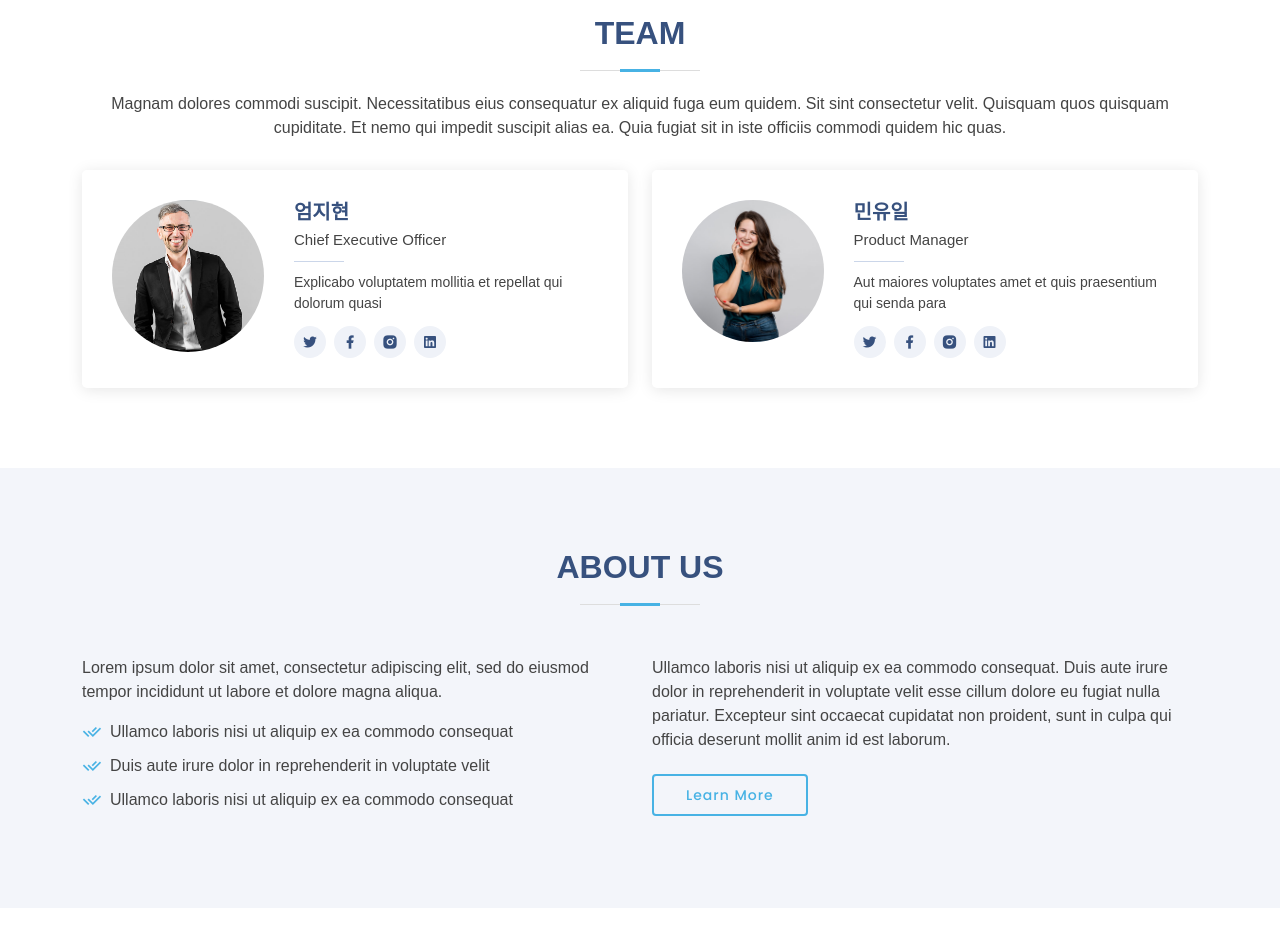
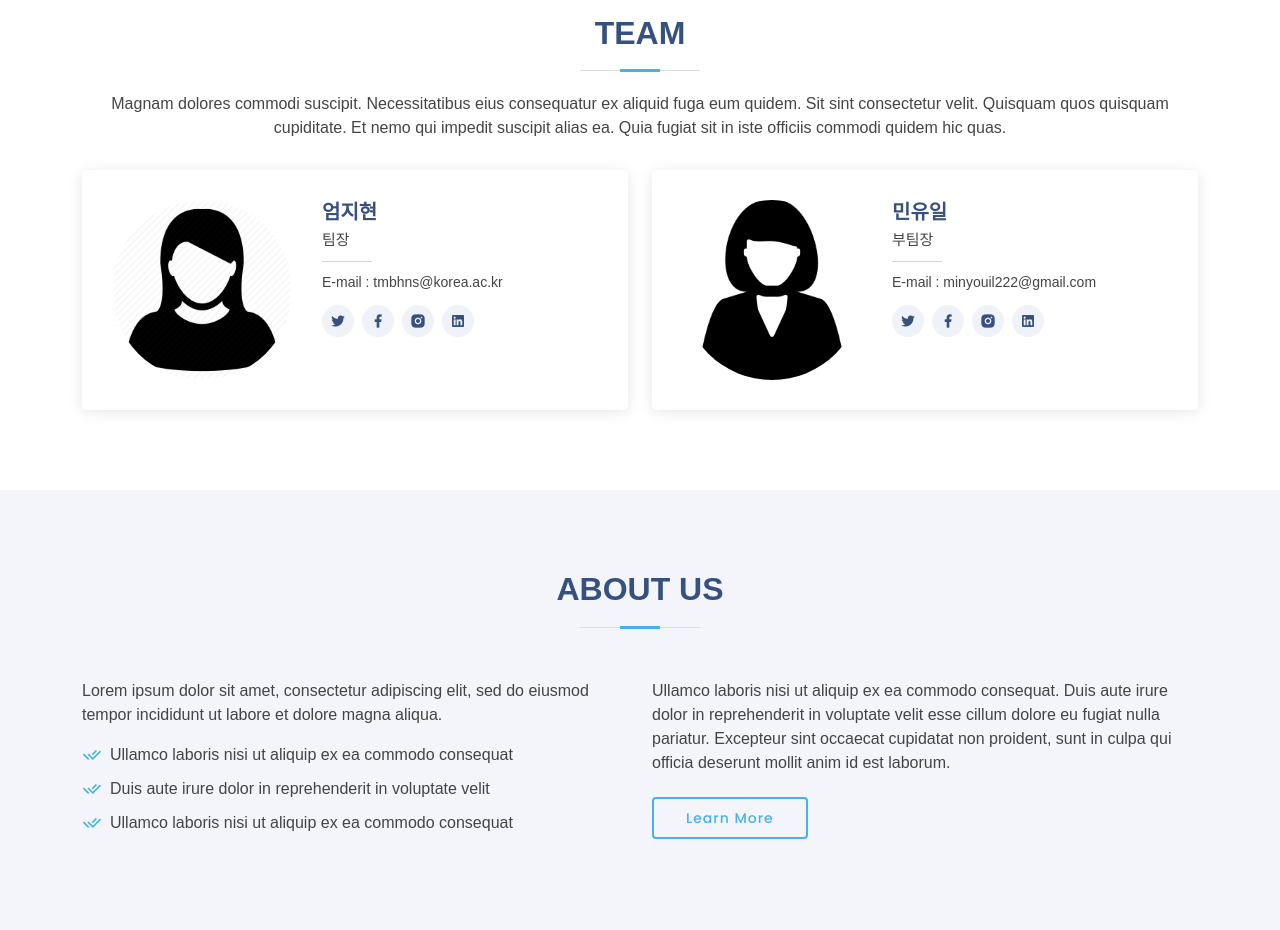
Before and after one commit to dubucci/jobProject, a Django app: page / in a window 1280 px wide. Shown: the part 866-1796 px from the top of the page. Run offline with Django 3.2, Linux system fonts and the light colour scheme; some libraries are stand-ins or nearby versions; some web fonts are replaced.

Commit message:
y 이거저거 조금 수정

```diff
--- a/portfolio/templates/main.html
+++ b/portfolio/templates/main.html
@@ -65,8 +65,10 @@
 	    <source src="{% static 'video/video4.mp4' %}" type="video/mp4">
 	</video>
 	<div class="overtext">
-	  <p class="overtext_main">WELCOME TO OUR PORTFOLIO.</p>
-	  <p class="overtext_sub">안녕하세요. DATA SCIENTIST <span style="color:white; font-size:30px;">엄지현, 민유일</span>입니다.</p>
+	  <p class="overtext_main", style="font-size:40px;">Team 5. Final Project</p>
+    <p class="overtext_main", style="font-size:80px;">Job Quality Index</p>
+	  <!-- <p class="overtext_sub">안녕하세요. DATA SCIENTIST <span style="color:white; font-size:30px;">엄지현, 민유일</span>입니다.</p> -->
+    <p class="overtext_sub">지역별/산업별 일자리 질 지수 모델링을 통해 더 나은 일자리에 대한 인사이트를 도출하고 시각화 서비스를 제공합니다.</p>
 	</div>
 <!--     <div class="container"> -->
 <!--       <div class="row"> -->
@@ -96,11 +98,11 @@
 
           <div class="col-lg-6">
             <div class="member d-flex align-items-start" data-aos="zoom-in" data-aos-delay="100">
-              <div class="pic"><img src="{% static 'img/team/team-1.jpg' %}" class="img-fluid" alt=""></div>
+              <div class="pic"><img src="{% static 'img/team/pngegg2.png' %}" class="img-fluid" alt=""></div>
               <div class="member-info">
                 <h4>엄지현</h4>
-                <span>Chief Executive Officer</span>
-                <p>Explicabo voluptatem mollitia et repellat qui dolorum quasi</p>
+                <span>팀장</span>
+                <p>E-mail : tmbhns@korea.ac.kr</p>
                 <div class="social">
                   <a href=""><i class="ri-twitter-fill"></i></a>
                   <a href=""><i class="ri-facebook-fill"></i></a>
@@ -113,11 +115,11 @@
 
           <div class="col-lg-6 mt-4 mt-lg-0">
             <div class="member d-flex align-items-start" data-aos="zoom-in" data-aos-delay="200">
-              <div class="pic"><img src="{% static 'img/team/team-2.jpg' %}" class="img-fluid" alt=""></div>
+              <div class="pic"><img src="{% static 'img/team/pngegg.png' %}" class="img-fluid" alt=""></div>
               <div class="member-info">
                 <h4>민유일</h4>
-                <span>Product Manager</span>
-                <p>Aut maiores voluptates amet et quis praesentium qui senda para</p>
+                <span>부팀장</span>
+                <p>E-mail : minyouil222@gmail.com</p>
                 <div class="social">
                   <a href=""><i class="ri-twitter-fill"></i></a>
                   <a href=""><i class="ri-facebook-fill"></i></a>
```
Also changed, not shown: portfolio/static/img/team/pngegg.png (added), portfolio/static/img/team/pngegg2.png (added).
